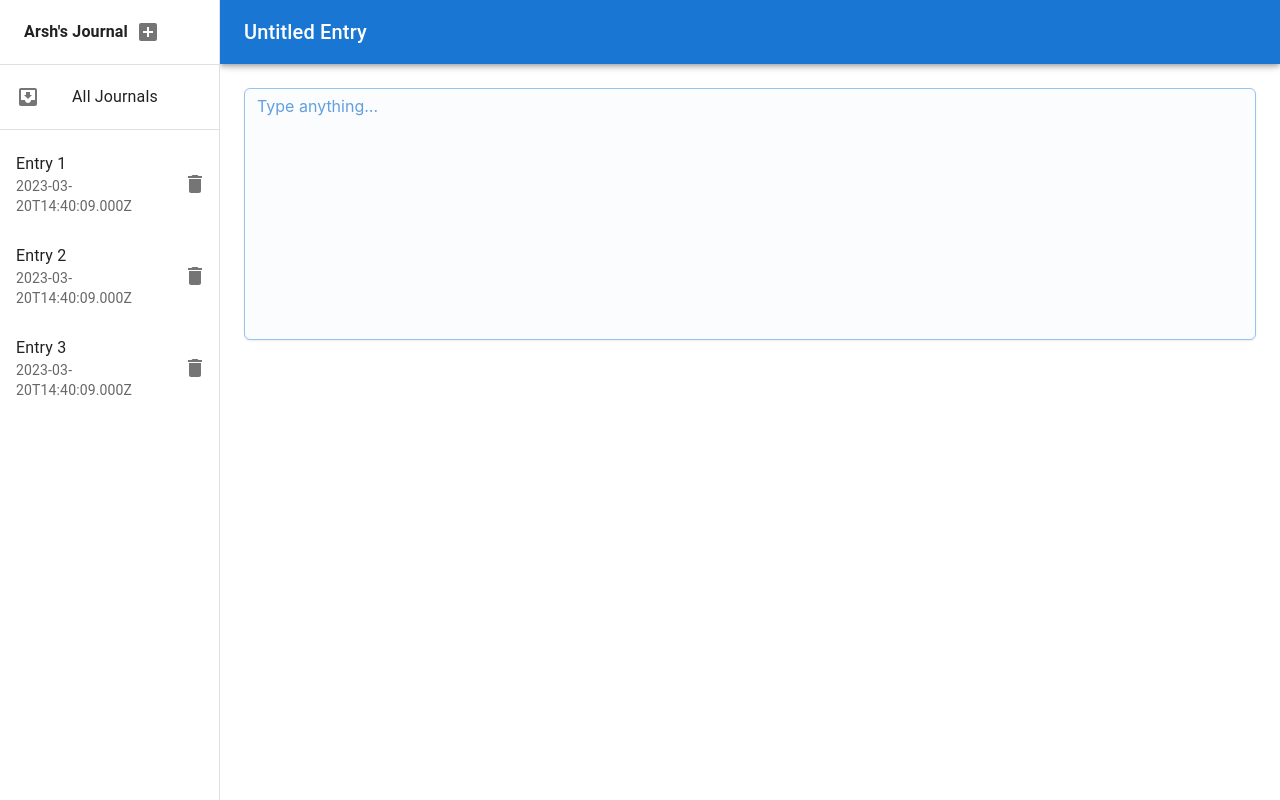
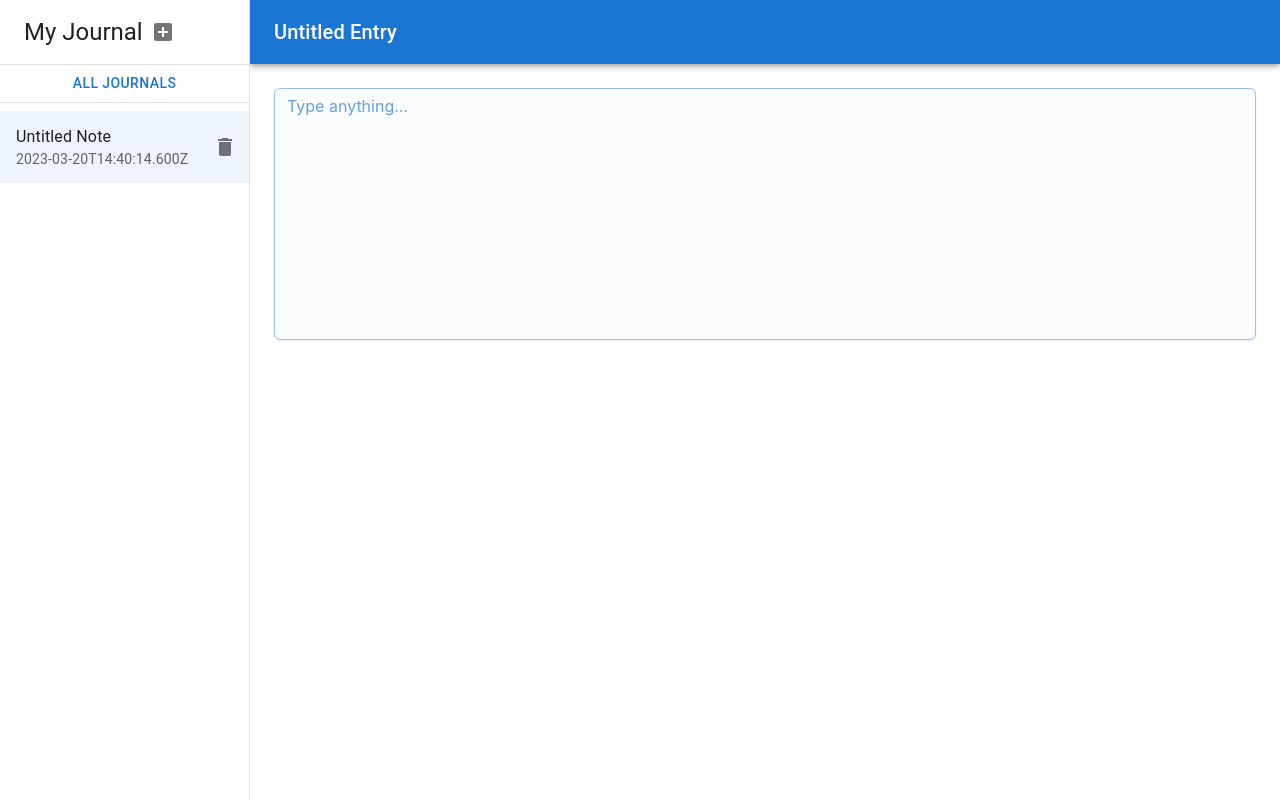
Before and after one commit to iarshtejay/dailyjournal, a React (Create React App) app in the folder client/: page / in a window 1280 px wide. Both pictures are taken after a click on the button "add". Built offline with nearby package versions, Linux system fonts and the light colour scheme.

Commit message:
feat: single journal with entries, saved in local storage

```diff
--- a/client/package.json
+++ b/client/package.json
@@ -11,6 +11,7 @@
     "@testing-library/jest-dom": "^5.16.5",
     "@testing-library/react": "^13.4.0",
     "@testing-library/user-event": "^13.5.0",
+    "nanoid": "^4.0.1",
     "react": "^18.2.0",
     "react-dom": "^18.2.0",
     "react-scripts": "5.0.1",
--- a/client/src/components/Editor.js
+++ b/client/src/components/Editor.js
@@ -1,5 +1,15 @@
 import Textarea from "@mui/joy/Textarea";
 
-export default function Editor() {
-  return <Textarea color="primary" placeholder="Type anything…" minRows={10} />;
-}
+const Editor = (props) => {
+  return (
+    <Textarea
+      color="primary"
+      placeholder="Type anything…"
+      minRows={10}
+      onChange={(event) => props.updateEntry(event.target.value)}
+      value={props.currentEntry?.body || ""}
+    />
+  );
+};
+
+export default Editor;
--- a/client/src/components/journaledit/SideBar.js
+++ b/client/src/components/journaledit/SideBar.js
@@ -9,10 +9,11 @@ import ListItemIcon from "@mui/material/ListItemIcon";
 import ListItemText from "@mui/material/ListItemText";
 import InboxIcon from "@mui/icons-material/MoveToInbox";
 import MailIcon from "@mui/icons-material/Mail";
-import DeleteIcon from '@mui/icons-material/Delete';
-import Typography from '@mui/material/Typography';
-import IconButton from '@mui/material/IconButton';
-import AddBoxIcon from '@mui/icons-material/AddBox';
+import DeleteIcon from "@mui/icons-material/Delete";
+import Typography from "@mui/material/Typography";
+import IconButton from "@mui/material/IconButton";
+import AddBoxIcon from "@mui/icons-material/AddBox";
+import { Button } from "@mui/material";
 
 const SideBar = (props) => {
   return (
@@ -29,42 +30,50 @@ const SideBar = (props) => {
       anchor="left"
     >
       <Toolbar>
-        <Typography sx={{fontWeight:"bolder", fontSize:"1 em"}}>{props.journal?.title || "Arsh's Journal"}</Typography>
-        <IconButton edge="end" aria-label="add">
-                  <AddBoxIcon />
+        <Typography variant="h5">
+          {props.journal?.title || "Arsh's Journal"}
+        </Typography>
+        <IconButton aria-label="add" onClick={() => props.createNewEntry()}>
+          <AddBoxIcon />
         </IconButton>
       </Toolbar>
       <Divider />
+
+      <Button
+        aria-label="all-journals"
+        variant="text"
+        onClick={() => console.log("All Journals")}
+      >
+        All Journals
+      </Button>
+
+      <Divider />
       <List>
-        {["All Journals"].map((text, index) => (
-          <ListItem key={text} disablePadding>
-            <ListItemButton>
-              <ListItemIcon>
-                {index % 2 === 0 ? <InboxIcon /> : <MailIcon />}
-              </ListItemIcon>
-              <ListItemText primary={text} />
+        {props.entries.map((entry, index) => (
+          <ListItem
+            key={entry.title || index}
+            disablePadding
+            secondaryAction={
+              entry.id === props.currentEntry.id && (
+                <IconButton
+                  edge="end"
+                  aria-label="delete"
+                  onClick={(event) => props.deleteEntry(event, entry.id)}
+                >
+                  <DeleteIcon />
+                </IconButton>
+              )
+            }
+            onClick={() => props.setCurrentEntryId(entry.id)}
+          >
+            <ListItemButton selected={entry.id === props.currentEntry.id}>
+              <ListItemText
+                primary={entry.body?.split("\n")[0] || "Untitled Note"}
+                secondary={entry.dateModified || new Date().toISOString()}
+              />
             </ListItemButton>
           </ListItem>
         ))}
-      </List>
-      <Divider />
-      <List>
-        {props.entries ||
-          [
-            { title: "Entry 1" },
-            { title: "Entry 2" },
-            { title: "Entry 3" },
-          ].map((entry, index) => (
-            <ListItem key={entry.title || index} disablePadding secondaryAction={
-                <IconButton edge="end" aria-label="delete">
-                  <DeleteIcon />
-                </IconButton>
-              }>
-              <ListItemButton>
-                <ListItemText primary={entry.title || index} secondary={entry.dateModified || (new Date()).toISOString()}/>
-              </ListItemButton>
-            </ListItem>
-          ))}
       </List>
     </Drawer>
   );
--- a/client/src/components/journaledit/TitleBar.js
+++ b/client/src/components/journaledit/TitleBar.js
@@ -14,7 +14,7 @@ const TitleBar = (props) => {
     >
       <Toolbar>
         <Typography variant="h6" noWrap component="div">
-          {props.entry?.title || "Untitled Entry"}
+          {props.currentEntry?.body?.split("\n")[0] || "Untitled Entry"}
         </Typography>
       </Toolbar>
     </AppBar>
--- a/client/src/views/JournalEdit.js
+++ b/client/src/views/JournalEdit.js
@@ -1,28 +1,103 @@
-import * as React from 'react';
-import Box from '@mui/material/Box';
-import CssBaseline from '@mui/material/CssBaseline';
-import Toolbar from '@mui/material/Toolbar';
-import Editor from '../components/Editor';
-import TitleBar from '../components/journaledit/TitleBar';
-import SideBar from '../components/journaledit/SideBar';
+import * as React from "react";
+import Box from "@mui/material/Box";
+import CssBaseline from "@mui/material/CssBaseline";
+import Toolbar from "@mui/material/Toolbar";
+import Editor from "../components/Editor";
+import TitleBar from "../components/journaledit/TitleBar";
+import SideBar from "../components/journaledit/SideBar";
+import { nanoid } from "nanoid";
 
-const drawerWidth = 220;
+const drawerWidth = 250;
 
 const JournalEdit = () => {
+  /* Lazy loading of a state:
+   * Pass a function and wrap the expensive code inside a function during state initialization
+   * This will ensure that the code gets executed only once even when React re-renders
+   * */
+  const [journal, setJournal] = React.useState({ title: "My Journal" });
+  const [entries, setEntries] = React.useState(
+    () => JSON.parse(localStorage.getItem("entries")) || []
+  );
+  const [currentEntryId, setCurrentEntryId] = React.useState(
+    (entries[0] && entries[0].id) || ""
+  );
+
+  React.useEffect(() => {
+    localStorage.setItem("entries", JSON.stringify(entries));
+  }, [entries]);
+
+  const createNewEntry = () => {
+    const newEntry = {
+      id: nanoid(),
+      body: "",
+      dateAdded: new Date().toISOString(),
+      dateModified: new Date().toISOString(),
+    };
+    setEntries((prevEntries) => [newEntry, ...prevEntries]);
+    setCurrentEntryId(newEntry.id);
+  };
+
+  const updateEntry = (text) => {
+    setEntries((oldEntries) => {
+      const newEntries = [];
+
+      oldEntries.map((oldEntry) => {
+        if (oldEntry.id === currentEntryId) {
+          newEntries.unshift({
+            ...oldEntry,
+            body: text,
+            dateModified: new Date().toISOString(),
+          });
+        } else {
+          newEntries.push(oldEntry);
+        }
+      });
+      return newEntries;
+    });
+  };
+
+  const findCurrentEntry = () => {
+    return (
+      entries.find((entry) => {
+        return entry.id === currentEntryId;
+      }) || entries[0]
+    );
+  };
+
+  const deleteEntry = (event, entryId) => {
+    console.log(event);
+    event.stopPropagation();
+    setEntries((oldEntries) => {
+      const afterDeletion = oldEntries.filter((entry) => entry.id !== entryId);
+      if (entryId === currentEntryId) {
+        setCurrentEntryId((entryId) => afterDeletion[0] || "");
+      }
+      return afterDeletion;
+    });
+  };
+
   return (
-    <Box sx={{ display: 'flex' }}>
+    <Box sx={{ display: "flex" }}>
       <CssBaseline />
-      <TitleBar drawerWidth={drawerWidth} />
-      <SideBar drawerWidth={drawerWidth} />
+      <TitleBar drawerWidth={drawerWidth} currentEntry={findCurrentEntry()} />
+      <SideBar
+        drawerWidth={drawerWidth}
+        journal={journal}
+        currentEntry={findCurrentEntry()}
+        entries={entries}
+        deleteEntry={deleteEntry}
+        createNewEntry={createNewEntry}
+        setCurrentEntryId={setCurrentEntryId}
+      />
       <Box
         component="main"
-        sx={{ flexGrow: 1, bgcolor: 'background.default', p: 3 }}
+        sx={{ flexGrow: 1, bgcolor: "background.default", p: 3 }}
       >
         <Toolbar />
-        <Editor />
+        <Editor updateEntry={updateEntry} currentEntry={findCurrentEntry()} />
       </Box>
     </Box>
   );
-}
+};
 
-export default JournalEdit
+export default JournalEdit;
```
Also changed, not shown: 1 other file (tests, documents, lock files or other folders).
